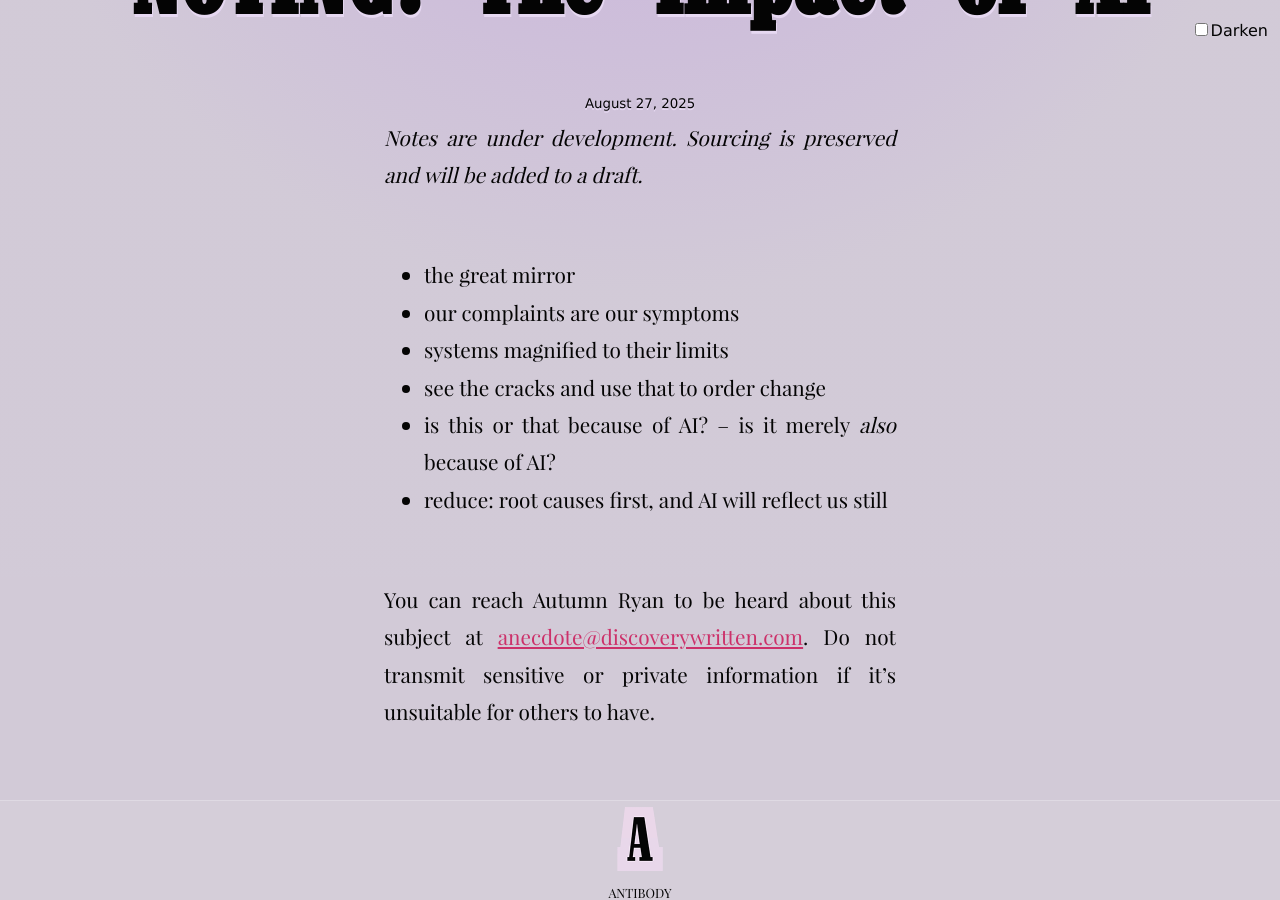
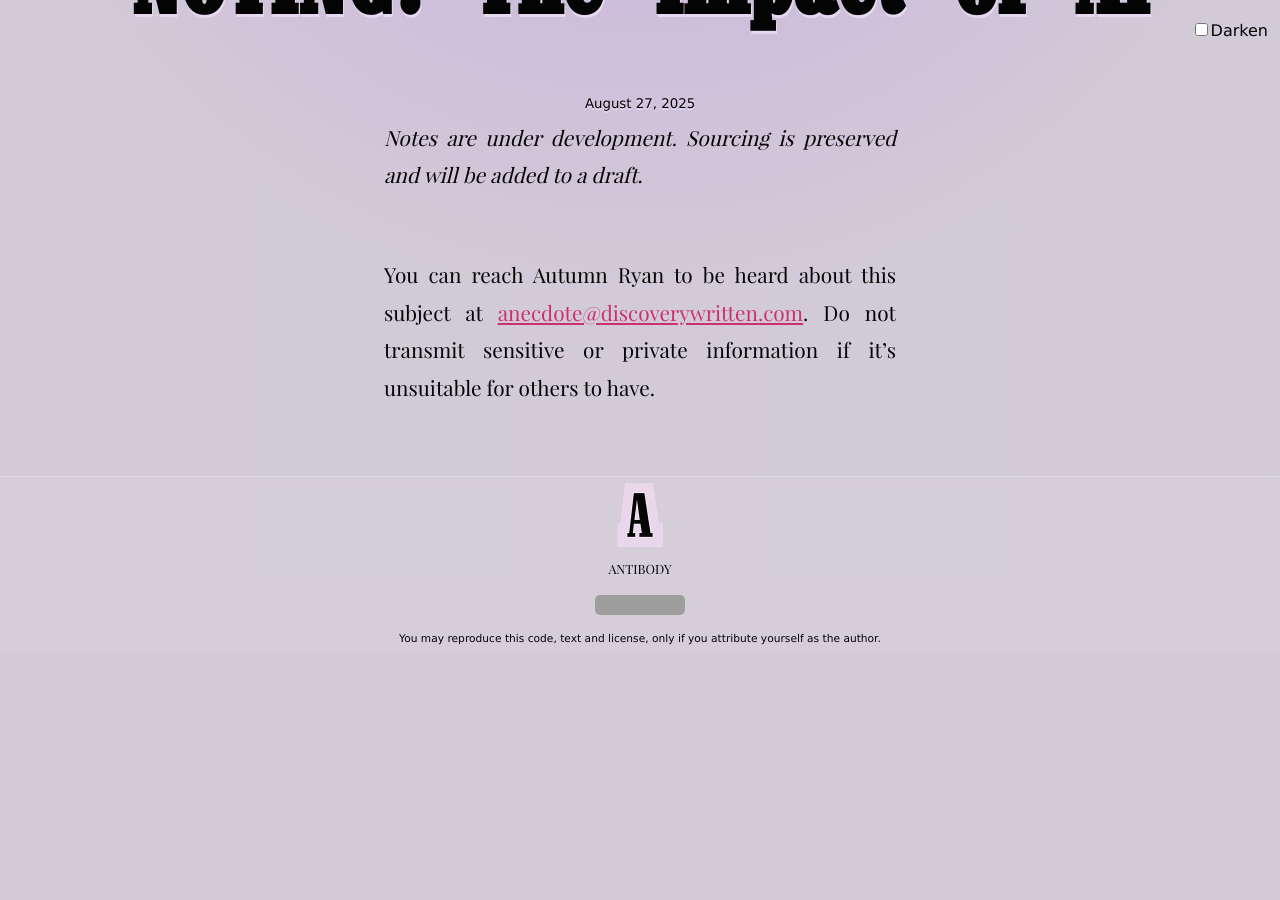
Before and after one commit to tiliv/antibody, a Jekyll site: the page built from docs/journal/autumn-ryan-Impact-of-AI/index.md, in a window 1280 px wide and 900 px high, scrolled down 533 px. Built offline with Jekyll 4.4.1, drawn with Linux system fonts in a browser that asks for light colours; after the commit the page ends 1185 px from its top, so only the background shows below that; grey boxes are pictures that could not be loaded.

Commit message:
Clear for repurposing as a noting document
This, is instead of renaming as retain-

```diff
--- a/docs/journal/autumn-ryan-Impact-of-AI/index.md
+++ b/docs/journal/autumn-ryan-Impact-of-AI/index.md
@@ -13,10 +13,3 @@ public: false
 published: true
 index: true
 ---
-
-- the great mirror
-- our complaints are our symptoms
-- systems magnified to their limits
-- see the cracks and use that to order change
-- is this or that because of AI? -- is it merely *also* because of AI?
-- reduce: root causes first, and AI will reflect us still
```
